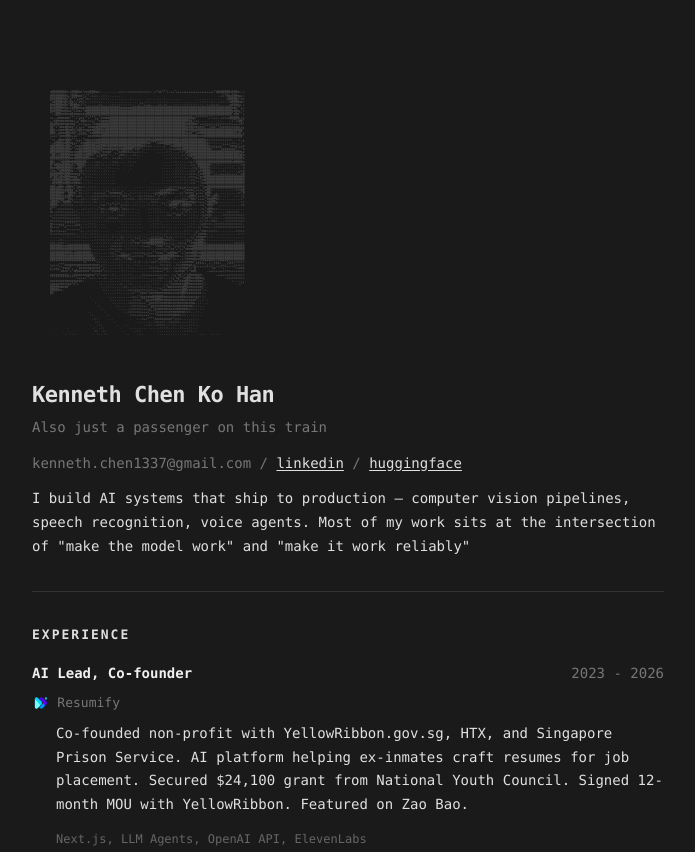
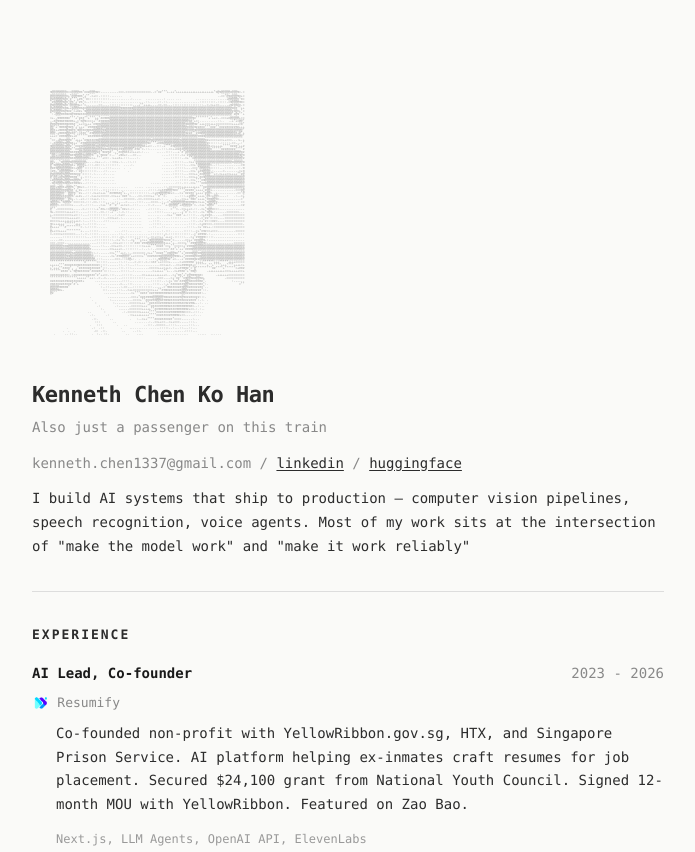
Before and after one commit to kenJPG/kohan.sh, a website built with Vite: page index.html in a window 1280 px wide. Shown: the top 852 px of the page, without its empty margins (292-987 px from the left). Built offline with nearby package versions, Linux system fonts and the dark colour scheme.

Commit message:
[feat] remove dark mode support

```diff
--- a/src/style.css
+++ b/src/style.css
@@ -201,62 +201,6 @@ td.label {
   color: #fafaf8;
 }
 
-/* ── Dark Mode ─────────────────────────────────────────────────── */
-
-@media (prefers-color-scheme: dark) {
-  body {
-    background: #1a1a1a;
-    color: #e0e0e0;
-  }
-
-  strong {
-    color: #f0f0f0;
-  }
-
-  a {
-    color: #e0e0e0;
-  }
-
-  a:hover {
-    color: #fff;
-  }
-
-  .dim {
-    color: #777;
-  }
-
-  .me,
-  .me-img {
-    color: #666;
-    fill: #666;
-  }
-
-  .me-img text {
-    fill: #666;
-  }
-
-  hr {
-    border-top-color: #333;
-  }
-
-  .logo-company {
-    color: #777;
-  }
-
-  .tech {
-    color: #666;
-  }
-
-  td.label {
-    color: #777;
-  }
-
-  ::selection {
-    background: #e0e0e0;
-    color: #1a1a1a;
-  }
-}
-
 /* ── Responsive ───────────────────────────────────────────────── */
 
 @media (max-width: 600px) {
```
